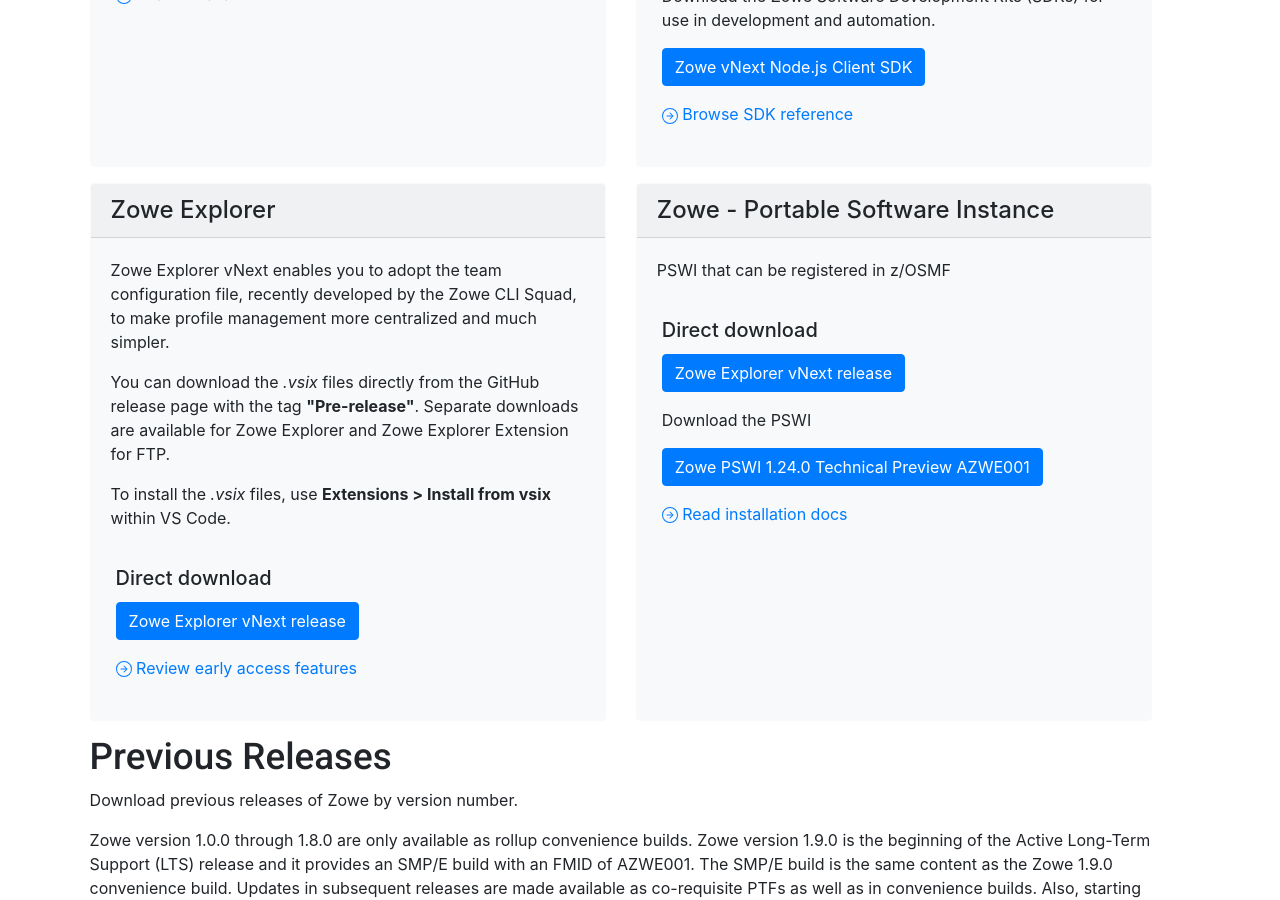
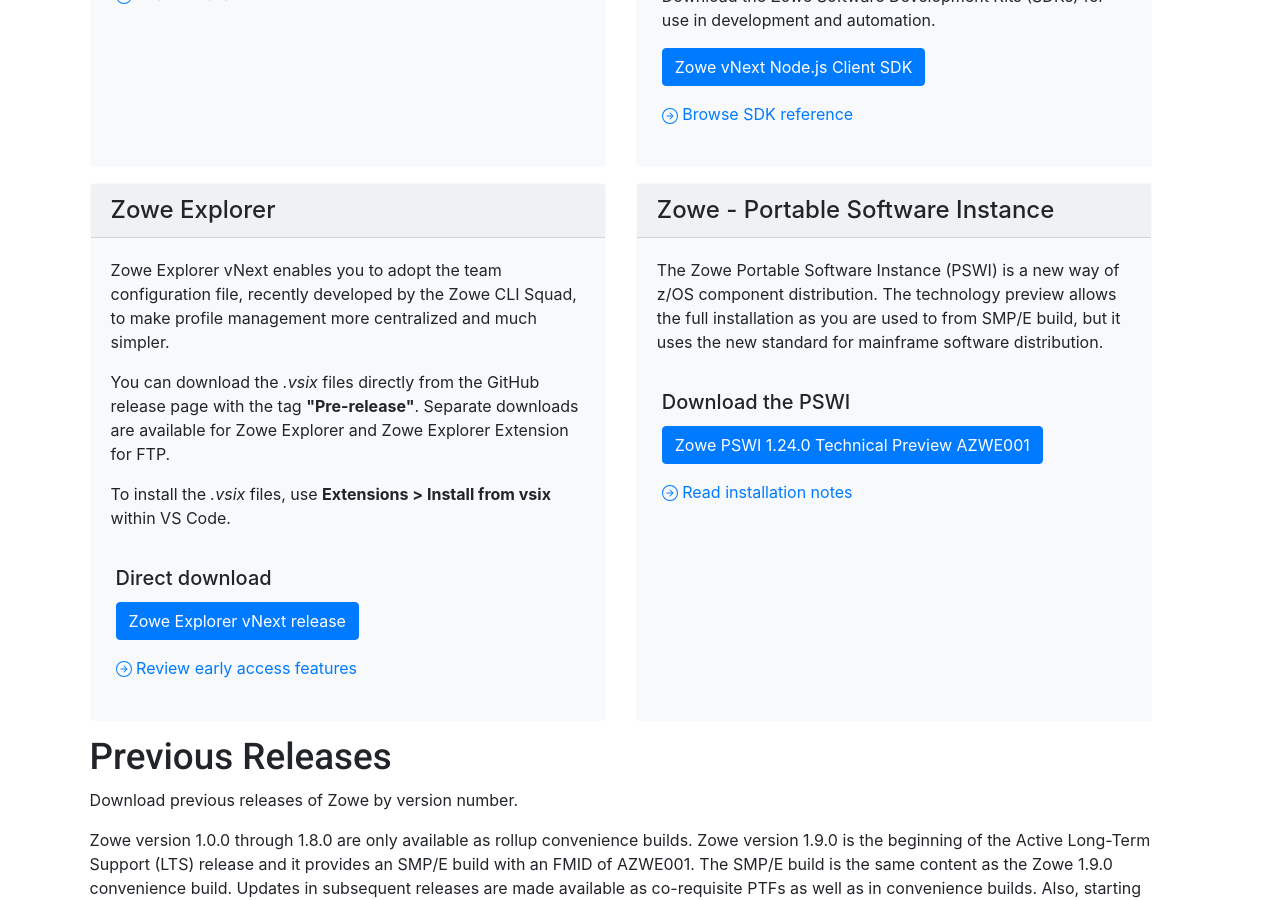
Before and after one commit to zowe/zowe.github.io, a Jekyll site: the page built from download.md, in a window 1280 px wide and 900 px high, scrolled down 2137 px. Built offline with Jekyll 4.4.1, drawn with Linux system fonts in a browser that asks for light colours; our own code applies the rules of GitHub Pages for plain Markdown files.

Commit message:
Few changes on the download page
- Removed extra button
- Modified the section layout

Signed-off-by: Adrian Bastyr <adrian.bastyr@broadcom.com>

```diff
--- a/download.md
+++ b/download.md
@@ -193,16 +193,15 @@
   <div class="card bg-light border-light mb-3">
   <h4 class="card-header">Zowe - Portable Software Instance</h4>
     <div class="card-body">
-    <p class="card-text">PSWI that can be registered in z/OSMF</p>
+    <p class="card-text">The Zowe Portable Software Instance (PSWI) is a new way of z/OS component distribution. The technology preview allows the full installation as you are used to from SMP/E build, but it uses the new standard for mainframe software distribution.</p>
         <div class="row">
           <div class="card-body">
-            <h5 class="card-title">Direct download</h5>
-            <p><a class="btn btn-primary" href="{{ site.zowe_explorer_next_github_url }}">Zowe Explorer vNext release</a></p>            <p class="card-text">Download the PSWI</p>
+            <h5 class="card-title">Download the PSWI</h5>
             <p><a class="btn btn-primary" href="{{ site.pswi_download_url }}">Zowe PSWI 1.24.0 Technical Preview {{ site.zowe_fmid }}</a></p>
             <div>
               <a href="{{ site.pswi_install_doc_url }}" class="card-link">
               <svg width="1em" height="1em" viewBox="0 0 16 16" class="bi bi-arrow-right-circle" fill="currentColor" xmlns="http://www.w3.org/2000/svg"> <path fill-rule="evenodd" d="M8 15A7 7 0 1 0 8 1a7 7 0 0 0 0 14zm0 1A8 8 0 1 0 8 0a8 8 0 0 0 0 16z"/> <path fill-rule="evenodd" d="M7.646 11.354a.5.5 0 0 1 0-.708L10.293 8 7.646 5.354a.5.5 0 1 1 .708-.708l3 3a.5.5 0 0 1 0 .708l-3 3a.5.5 0 0 1-.708 0z"/> <path fill-rule="evenodd" d="M4.5 8a.5.5 0 0 1 .5-.5h5a.5.5 0 0 1 0 1H5a.5.5 0 0 1-.5-.5z"/></svg>
-              Read installation docs
+              Read installation notes
               </a>
             </div>
           </div>
```
